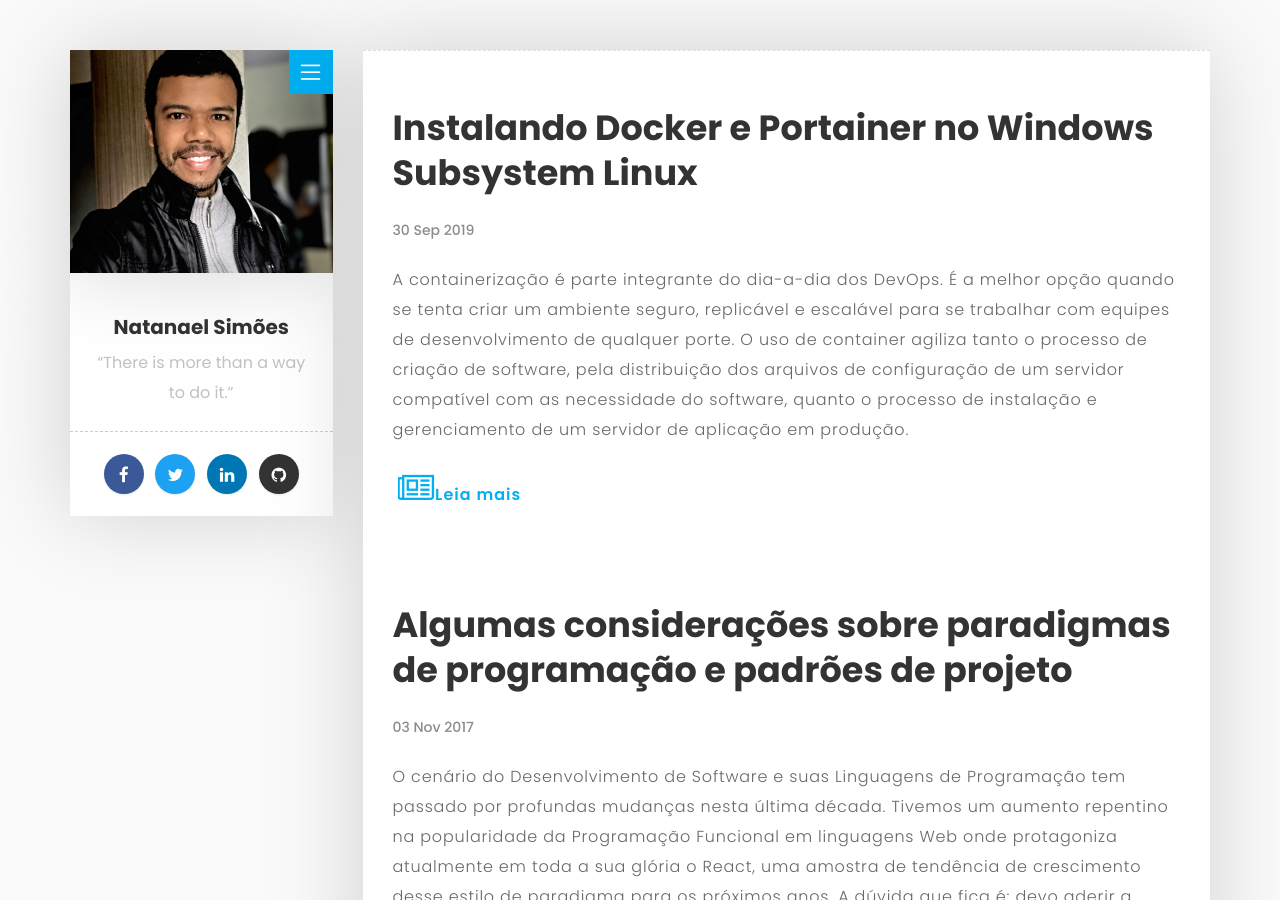
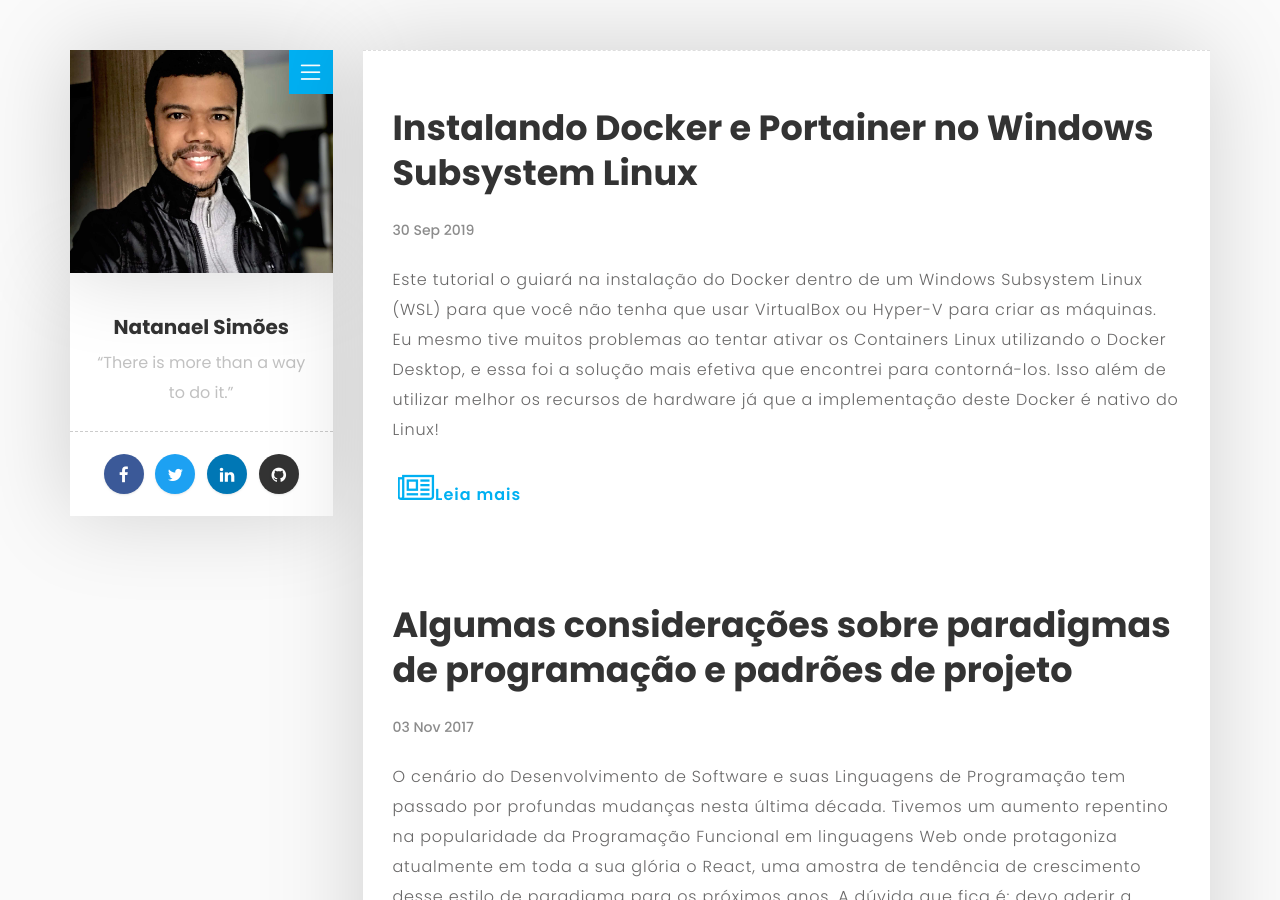
Before and after one commit to natanaelsimoes/natanaelsimoes.github.io, a Jekyll site: the page built from index.html, in a window 1280 px wide and 900 px high. Built offline with Jekyll 4.4.1, drawn with Linux system fonts in a browser that asks for light colours; the list of posts is cut into pages by our own code; some of the changed lines change nothing that is shown.

Commit message:
docker update

````diff
--- a/_posts/2019-09-29-instalando-docker-portainer-no-windows-subsystem-linux.markdown
+++ b/_posts/2019-09-29-instalando-docker-portainer-no-windows-subsystem-linux.markdown
@@ -4,9 +4,11 @@
 date: '2019-09-29 21:56:28 -0400'
 ---
 
+Este tutorial o guiará na instalação do Docker dentro de um Windows Subsystem Linux (WSL) para que você não tenha que usar VirtualBox ou Hyper-V para criar as máquinas. Eu mesmo tive muitos problemas ao tentar ativar os Containers Linux utilizando o Docker Desktop, e essa foi a solução mais efetiva que encontrei para contorná-los. Isso além de utilizar melhor os recursos de hardware já que a implementação deste Docker é nativo do Linux!
+
 A containerização é parte integrante do dia-a-dia dos DevOps. É a melhor opção quando se tenta criar um ambiente seguro, replicável e escalável para se trabalhar com equipes de desenvolvimento de qualquer porte. O uso de container agiliza tanto o processo de criação de software, pela distribuição dos arquivos de configuração de um servidor compatível com as necessidade do software, quanto o processo de instalação e gerenciamento de um servidor de aplicação em produção.
 
-Este tutorial o guiará na instalação do Docker dentro de um Windows Subsystem Linux (WSL) para que você não tenha que usar VirtualBox ou Hyper-V para criar as máquinas. Eu mesmo tive muitos problemas ao tentar ativar os Containers Linux utilizando o Docker Desktop, e essa foi a solução mais efetiva que encontrei para contorná-los. Isso além de utilizar melhor os recursos de hardware já que a implementação deste Docker é nativo do Linux!
+Se você não sabe o que são essas coisas que falei até aqui, pare e leia agora sobre [WSL](https://medium.com/joaorobertopb/wsl-linux-nativo-no-windows-sem-vm-1cd6e352c995),
 
 ### Pré-requisitos
 
@@ -70,27 +72,14 @@
 $ sudo nano /usr/local/sbin/start_docker.sh
 ```
 
-que conterá os seguintes comandos para executar o serviço do Docker e desabilitar a verificação TLS no futuro quando partirmos para a configuração do Portainer (tenha certeza de substituir **@SEU_USUARIO** pelo nome do seu usuário no WSL):
+que conterá os seguintes comandos para executar o serviço do Docker e desabilitar a verificação TLS no futuro quando partirmos para a configuração do Portainer:
 
 ```bash
 #!/usr/bin/env bash
 
-export DOCKER_CERT_PATH=/mnt/c/Users/@SEU_USUARIO/.docker/machine/certs/
 export DOCKER_TLS_VERIFY=1
 sudo cgroupfs-mount
-sudo service docker start
-```
-
-Vamos aproveitar para preparar o terreno para o uso do Portainer e habilitar a API de acesso via TCP. Edite o arquivo com as configurações do serviço do Docker:
-
-```bash
-$ sudo nano /lib/systemd/system/docker.service
-```
-
-e altere o item `ExecStart` dentro da chave `[Service]` com o seguinte conteúdo:
-
-```
-ExecStart=/usr/bin/docker daemon -H fd:// -H tcp://0.0.0.0:
+sudo dockerd -H tcp://0.0.0.0: -H unix:///var/run/docker.sock
 ```
 
 Salve tudo, habilite a execução do script de inicialização e rode:
@@ -180,6 +169,22 @@
 
 Você será redirecionado para a página inicial mostrando os Endpoints. Clique no seu servidor e comece a orquestrar seu containers WSL com Portainer.
 
+### Não tente executar um bash
+
+Se você tentar executar um bash seja via Portainer ou mesmo pelo próprio Docker do WSL você vai se deparar com um erro dizendo que não foi possível criar uma chave de sessão, já que esta não foi implementada no kernel do 16.04 LTS.
+
+As duas forma de abrir um bash diretamente no container é por `attach`.
+
+- Via WSL rode o comando abaixo, e utilize a sequência de teclas `Ctrl+A, X` para liberar o container. Se você executar `exit` o container irá parar:
+
+```bash
+$ sudo docker attach --detach-keys="ctrl-a,x" nome_do_container
+```
+
+Incluí o parâmetro para personalização do _detach_, pois em meus testes não consegui executar a sequência padrão de liberação, que é `Ctrl+P, Ctrl+Q`. Portanto há essa adição ao `attach` tradicional por conta disso.
+
+- Via Portainer, cliquem e **Containers**, selecione o container desejado e clique em **Attach**. Este com certeza é o jeito mais simples de executar comandos diretamente no container.
+
 ### Referências
 1. Faun no Medium: [https://medium.com/faun/docker-running-seamlessly-in-windows-subsystem-linux-6ef8412377aa](https://medium.com/faun/docker-running-seamlessly-in-windows-subsystem-linux-6ef8412377aa)
 2. Lord Loh no ServerFault: [https://serverfault.com/questions/843296/how-do-i-expose-the-docker-api-over-tcp](https://serverfault.com/questions/843296/how-do-i-expose-the-docker-api-over-tcp)
````
